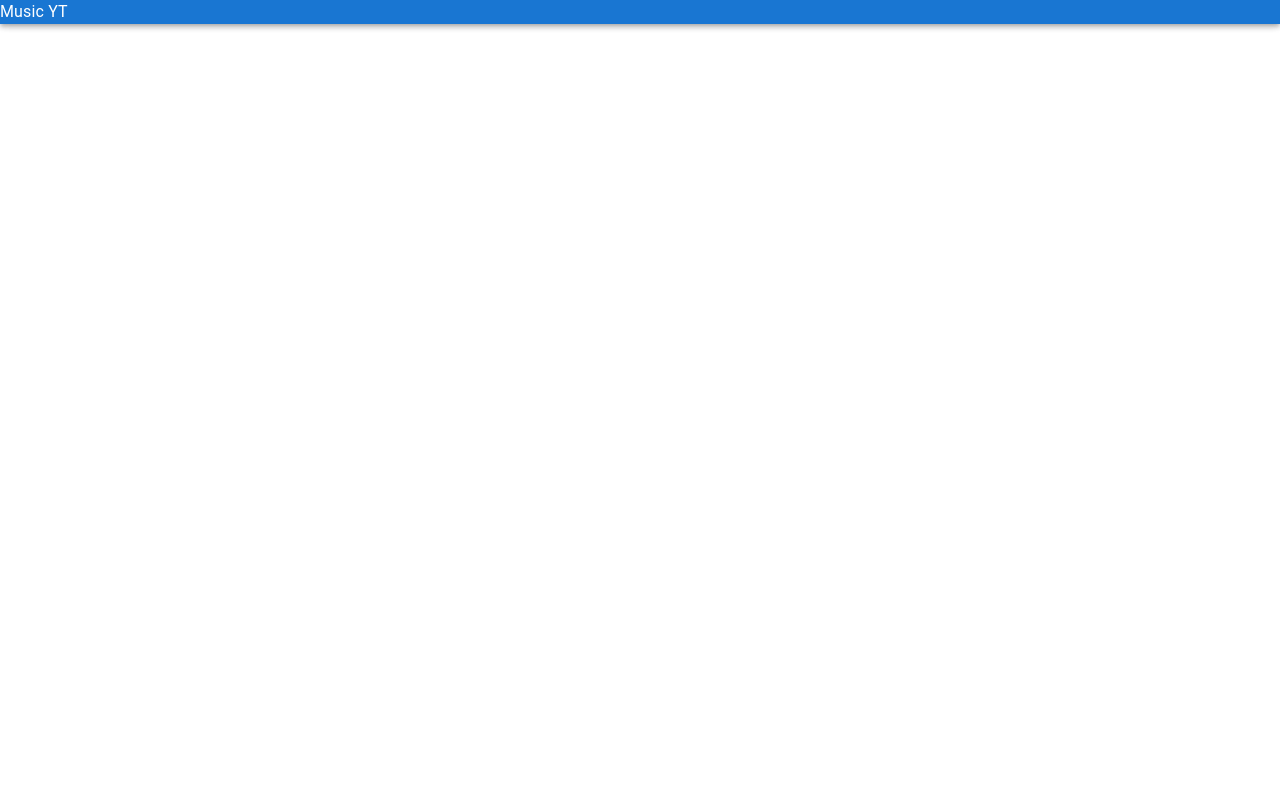
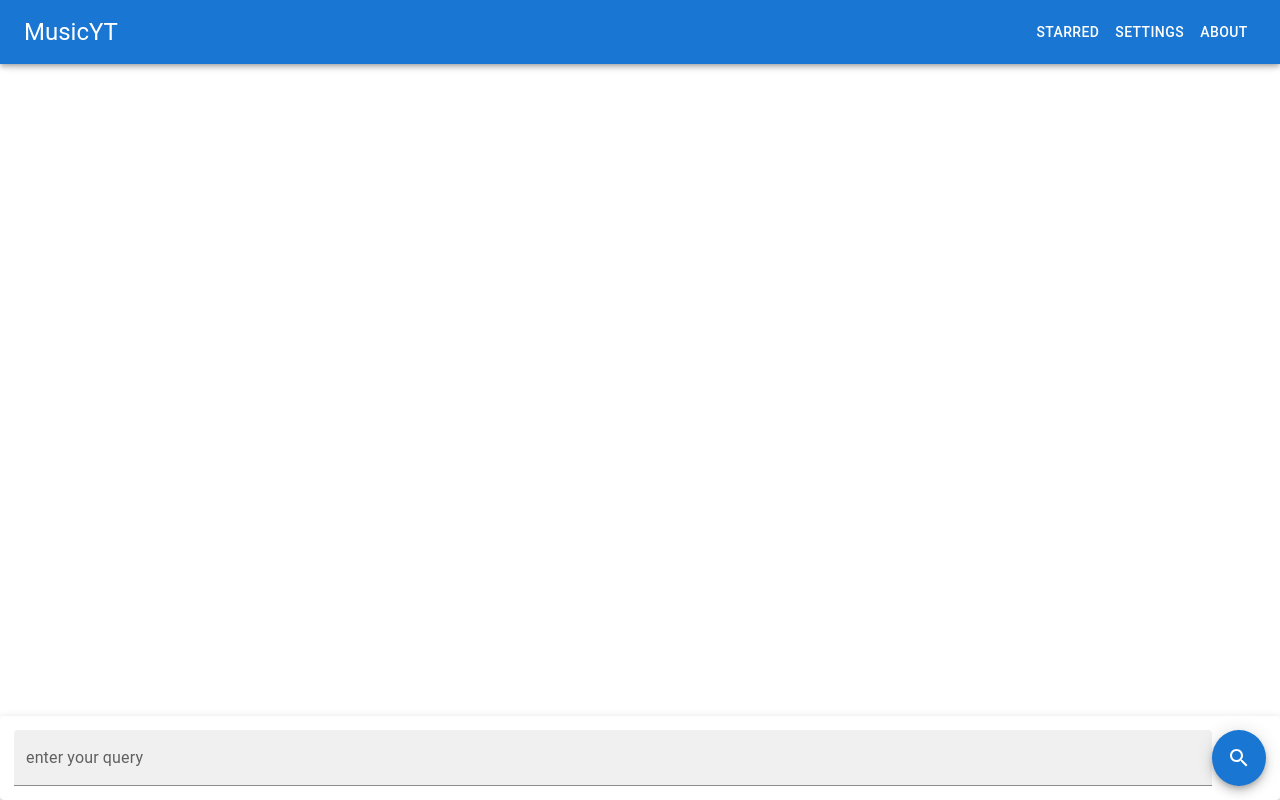
Before and after one commit to aditya-gupta-dev/musicYT, a React (Vite) app: page / in a window 1280 px wide. Built offline with nearby package versions, Linux system fonts and the light colour scheme.

Commit message:
added components and updated the home page

```diff
--- /dev/null
+++ b/src/components/Video.jsx
@@ -0,0 +1,32 @@
+import * as React from 'react';
+import Card from '@mui/material/Card';
+import CardActions from '@mui/material/CardActions';
+import CardContent from '@mui/material/CardContent';
+import CardMedia from '@mui/material/CardMedia';
+import Button from '@mui/material/Button';
+import Typography from '@mui/material/Typography';
+
+export default function Video() {
+  return (
+    <Card sx={{ maxWidth: 345 }}>
+      <CardMedia
+        sx={{ height: 140 }}
+        image="C:/py/flutter/.pub-cache/hosted/pub.dartlang.org/win32-4.1.4/doc/images/tetris.png"
+        title="green iguana"
+      />
+      <CardContent>
+        <Typography gutterBottom variant="h5" component="div">
+          Lizard
+        </Typography>
+        <Typography variant="body2" color="text.secondary">
+          Lizards are a widespread group of squamate reptiles, with over 6,000
+          species, ranging across all continents except Antarctica
+        </Typography>
+      </CardContent>
+      <CardActions>
+        <Button size="small">Share</Button>
+        <Button size="small">Learn More</Button>
+      </CardActions>
+    </Card>
+  );
+}
--- /dev/null
+++ b/src/pages/Home.css
@@ -0,0 +1,14 @@
+.navbar {
+    position: fixed;
+}
+
+.title {
+    flex-grow: 1;
+    font-weight: bold;
+}
+
+.inputGroup {
+    padding: 14px;
+    display: flex;
+    flex-direction: row;
+}
--- a/src/pages/Home.jsx
+++ b/src/pages/Home.jsx
@@ -1,13 +1,39 @@
-import { AppBar, Typography } from '@mui/material';
+import React, { useState } from 'react';
+import { Search } from '@mui/icons-material';
+import { Button, Typography, Toolbar, AppBar, Paper, TextField, Fab, Stack } from '@mui/material';
+import './Home.css';
+import Video from '../components/Video';
 
-export default function Home() {
-    return (
-        <>
-            <AppBar>
-                <Typography>
-                    Music YT
+
+function Home() {
+
+  return (
+    <>
+        <AppBar className='navbar'>
+            <Toolbar>
+                <Typography variant="h5" className='title'>
+                MusicYT
                 </Typography>
-            </AppBar>
-        </>
-    );
+                <Button color="inherit">Starred</Button>
+                <Button color="inherit">Settings</Button>
+                <Button color="inherit">About</Button>
+            </Toolbar>
+        </AppBar>
+
+        <Stack marginTop={10} marginBottom={12} alignItems='center'>
+
+        </Stack>
+
+        <Paper sx={{ position: 'fixed', bottom: 0, left: 0, right: 0 }} elevation={3}>
+            <div className='inputGroup'>
+                <TextField variant='filled' label='enter your query' fullWidth/>
+                <Fab color='primary' className='floatingButton'>
+                    <Search/>
+                </Fab>
+            </div>
+        </Paper>
+    </>
+  );
 }
+
+export default Home;
```
